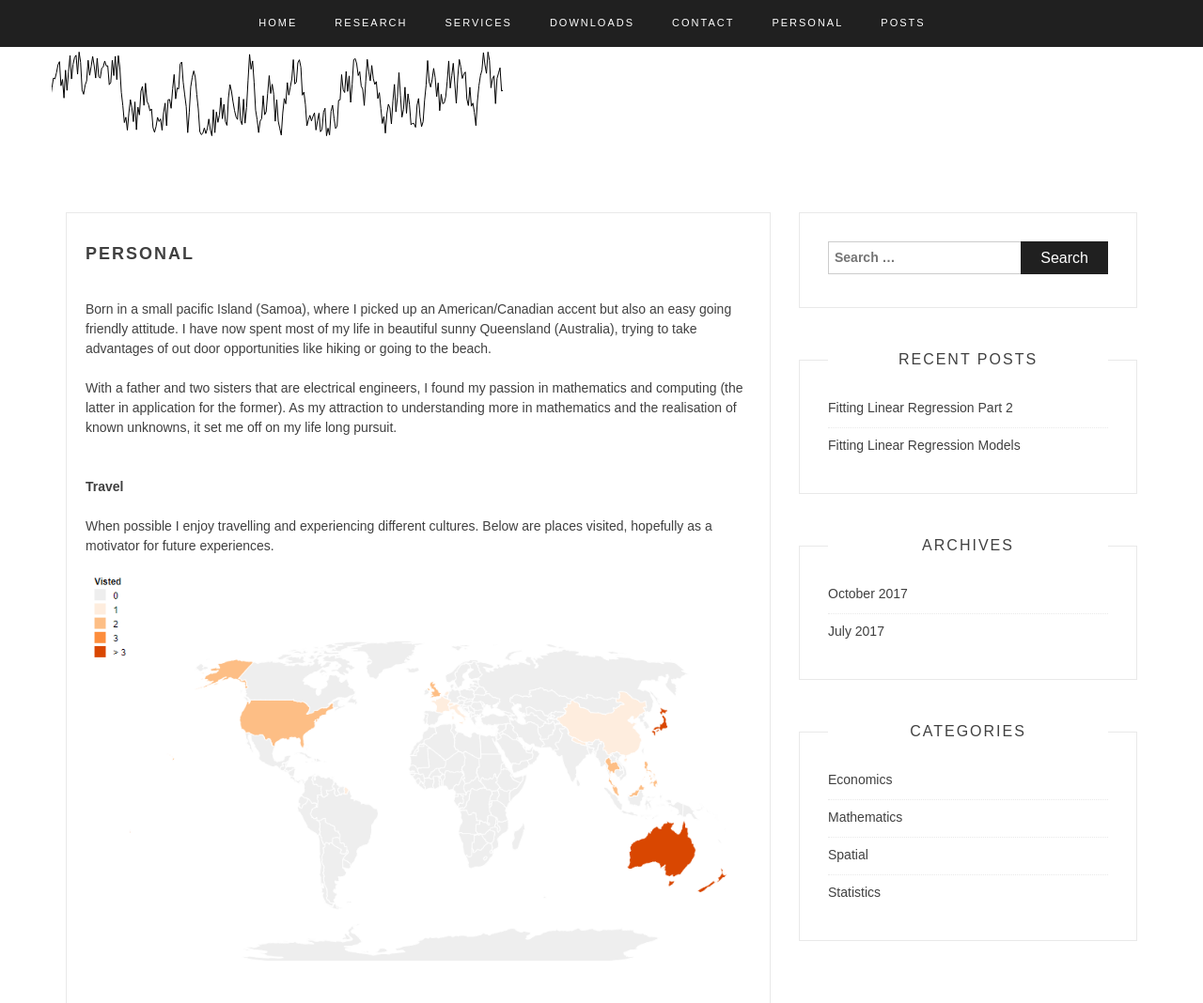
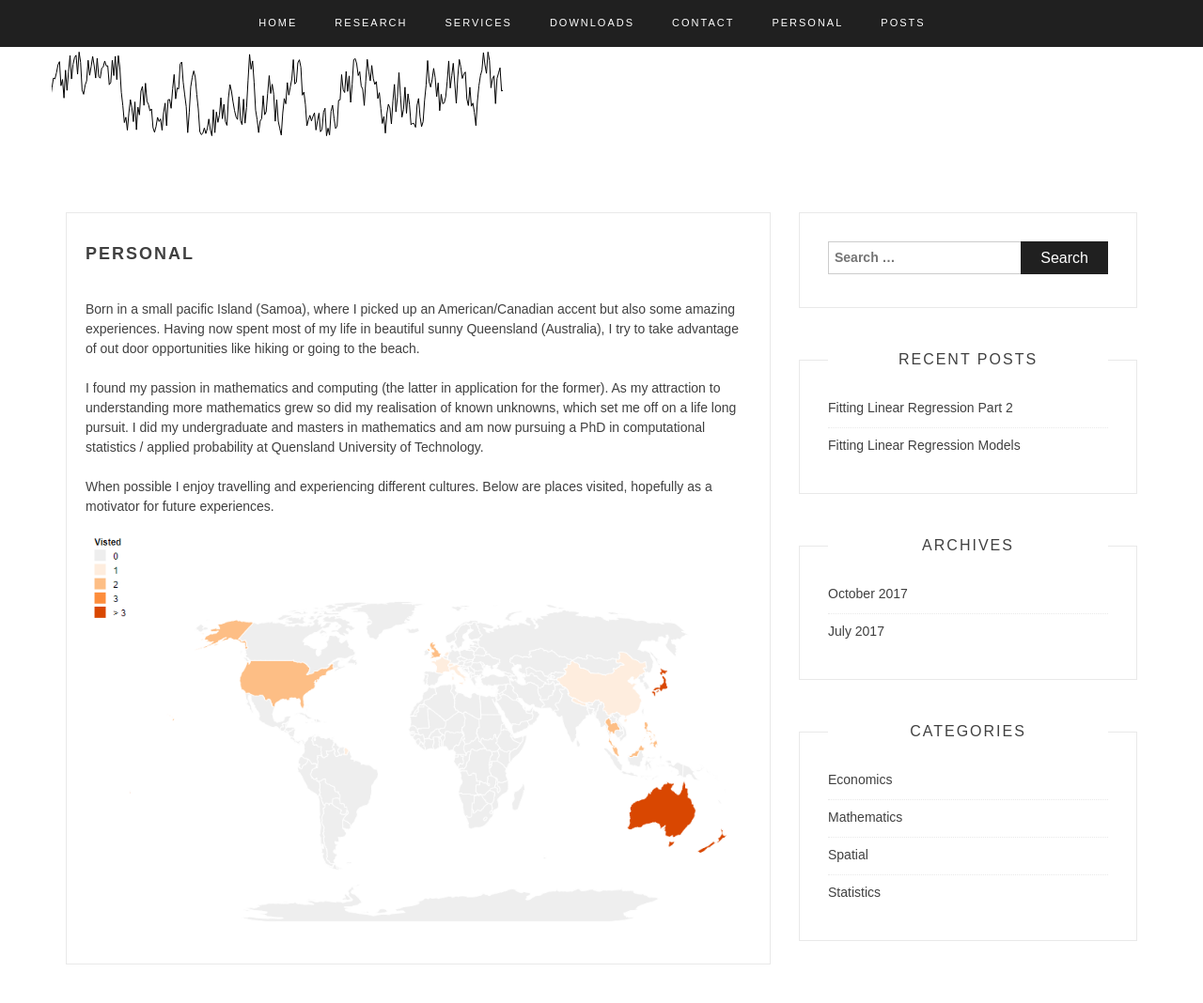
Before and after one commit to jaworra/Personal-Website, a plain HTML site: page deployed_files/personal.html in a window 1280 px wide. Shown: the top 1068 px of the page at 94% size. Drawn offline with nearby package versions, Linux system fonts and the light colour scheme; a web font is replaced by a local one.

Commit message:
personal summary update

```diff
--- a/deployed_files/personal.html
+++ b/deployed_files/personal.html
@@ -248,17 +248,18 @@
                                         <header class="entry-header">
                                         <h2 class="entry-title"><a><b>Personal</b></a></h2> </header>
 
-                                        </br><p>Born in a small pacific Island (Samoa), where I picked up an American/Canadian accent but also
-                                                an easy going friendly attitude.
-                                                I have now spent most of my life in beautiful sunny Queensland (Australia), trying to take advantages of out door opportunities
+                                        </br><p>Born in a small pacific Island (Samoa), where I picked up an American/Canadian accent but also some amazing experiences.
+                                                Having now spent most of my life in beautiful sunny Queensland (Australia), I try to take advantage of out door opportunities
                                                 like hiking or going to the beach.</p>
 
-                                            <p>With a father and two sisters that are electrical engineers, I found my passion in mathematics and computing (the latter in application for the former).
-                                            As my attraction to understanding more in mathematics and the realisation of known unknowns, it set me off on my life long pursuit.</p>
+                                            <p>I found my passion in mathematics and computing (the latter in application for the former). As my attraction to understanding
+                                                more mathematics grew so did my realisation of known unknowns, which set me off on a life long pursuit.
+                                                I did my undergraduate and masters in mathematics and am now pursuing a PhD in computational statistics / applied probability at Quensland University of Technology.
+                                            </p>
 
-                                        </br><p><b>Travel</b></p>
-                                                <p>When possible I enjoy travelling and experiencing different cultures. Below are places visited, hopefully as a motivator for future
-                                                    experiences. </p>
+                                            <p>When possible I enjoy travelling and experiencing different cultures. Below are places visited, hopefully as a motivator for future
+                                                experiences.
+                                            </p>
                                                     <p><img width=800 height=400
                                                     id="tempMap" src="lib/img/map2.png"></span></p>
                                     </div>
```
